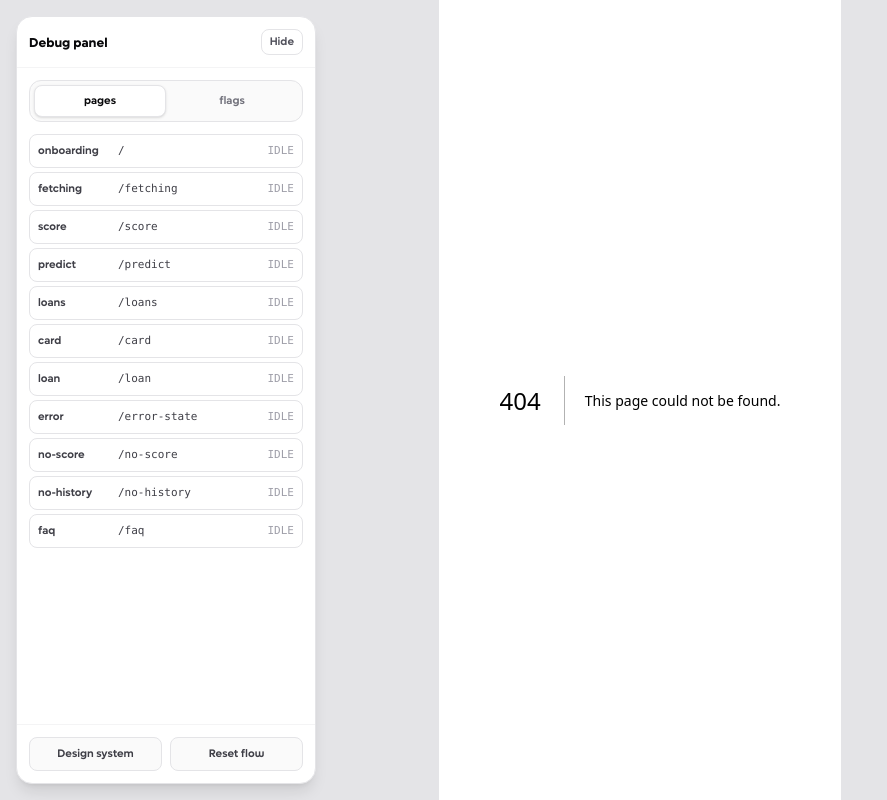
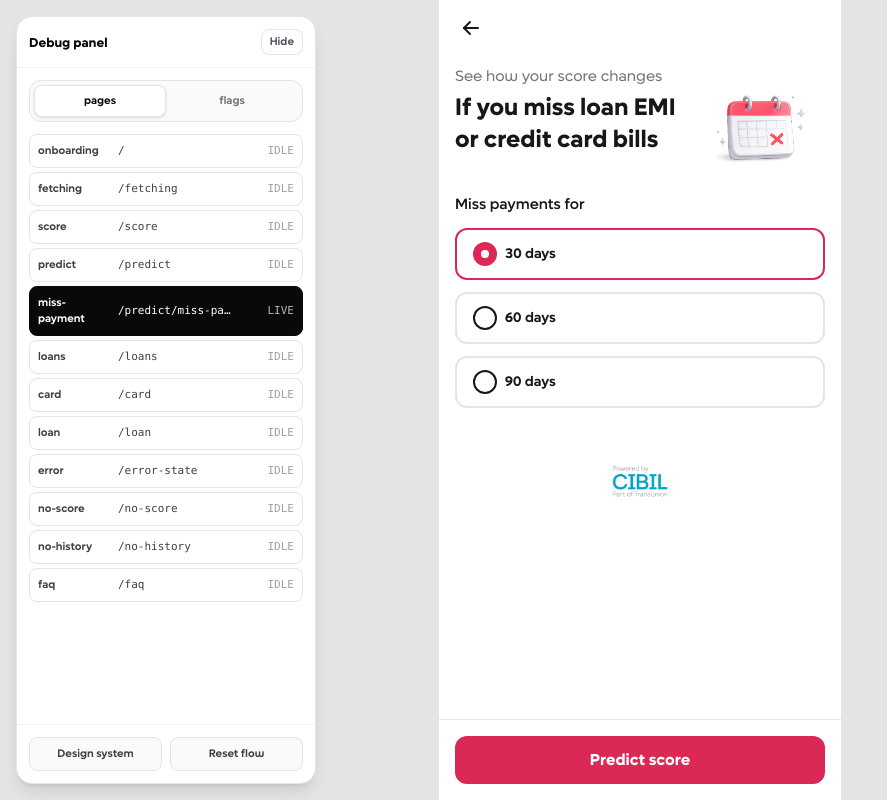
Before and after one commit to jothachil/credit-score-repo, a Next.js app: page /predict/miss-payment in a window 1280 px wide. Before the commit this address had no page. Shown: the whole page, without its empty margins (0-887 px from the left). Built offline with nearby package versions, Linux system fonts and the light colour scheme.

Commit message:
Add "miss-payment" choice to PredictScore and implement navigation to its detail screen. Refactor RadioGroup for vertical stacking and update mock data with relevant details for the new choice.

```diff
--- a/app/components/DebugNavigationSidebar.js
+++ b/app/components/DebugNavigationSidebar.js
@@ -25,6 +25,10 @@ const debugPages = [
   {
     id: "predict",
     path: "/predict",
+  },
+  {
+    id: "miss-payment",
+    path: "/predict/miss-payment",
   },
   {
     id: "loans",
--- a/app/components/RadioField.js
+++ b/app/components/RadioField.js
@@ -18,9 +18,7 @@ import { RadioGroup as BaseRadioGroup } from "@base-ui/react/radio-group";
  * `className="flex-col"` on RadioGroup to stack them vertically instead.
  */
 export function RadioGroup({ className = "", ...props }) {
-  return (
-    <BaseRadioGroup className={`flex flex-row gap-3 ${className}`} {...props} />
-  );
+  return <BaseRadioGroup className={`flex gap-3 ${className}`} {...props} />;
 }
 
 export function RadioCard({ children, className = "", ...props }) {
--- a/app/data/mock.js
+++ b/app/data/mock.js
@@ -38,6 +38,18 @@ const scorePrediction = {
 // Card illustrations live in /public, named after each choice id.
 const predictor = {
   heading: "Make a choice. See where it takes you",
+  // Detail screen for the "miss a payment" choice.
+  missPayment: {
+    kicker: "See how your score changes",
+    title: "If you miss loan EMI or credit card bills",
+    optionsLabel: "Miss payments for",
+    options: [
+      { id: "30", label: "30 days" },
+      { id: "60", label: "60 days" },
+      { id: "90", label: "90 days" },
+    ],
+    cta: "Predict score",
+  },
   choices: [
     {
       id: "miss-payment",
--- /dev/null
+++ b/app/predict/miss-payment/page.js
@@ -0,0 +1,80 @@
+"use client";
+
+import { useRouter } from "next/navigation";
+import { useState } from "react";
+import Button from "../../components/Button";
+import NavBar from "../../components/NavBar";
+import { RadioCard, RadioGroup } from "../../components/RadioField";
+import { mock } from "../../data/mock";
+
+const COPY = mock.predictor.missPayment;
+
+export default function MissPayment() {
+  const router = useRouter();
+  const [duration, setDuration] = useState(COPY.options[0].id);
+
+  return (
+    <div className="flex flex-1 flex-col bg-background-primary">
+      <NavBar backHref="/predict" border={false} />
+
+      <div className="flex flex-1 flex-col  px-4 pt-2">
+        {/* Header — kicker + title with the choice illustration */}
+        <div className="flex items-start justify-between gap-4">
+          <div className="flex flex-col gap-1">
+            <p className="text-[15px] leading-6 text-content-secondary">
+              {COPY.kicker}
+            </p>
+            <h1 className="text-xl leading-8 font-bold text-content-primary">
+              {COPY.title}
+            </h1>
+          </div>
+          {/* biome-ignore lint/performance/noImgElement: prototype static asset */}
+          <img
+            src="/miss-payment.png"
+            alt=""
+            className="w-32 shrink-0 object-contain"
+          />
+        </div>
+
+        {/* Duration selector */}
+        <div className="flex flex-col gap-3">
+          <p className="text-[15px] leading-6 font-medium text-content-primary">
+            {COPY.optionsLabel}
+          </p>
+          <RadioGroup
+            value={duration}
+            onValueChange={setDuration}
+            aria-label={COPY.optionsLabel}
+            className="flex-col"
+          >
+            {COPY.options.map(({ id, label }) => (
+              <RadioCard key={id} value={id}>
+                {label}
+              </RadioCard>
+            ))}
+          </RadioGroup>
+        </div>
+
+        {/* Bureau attribution */}
+        <div className="mt-10 flex items-center justify-center gap-2 pt-4">
+          {/* biome-ignore lint/performance/noImgElement: prototype static asset */}
+          <img
+            src="/cibil.png"
+            alt="CIBIL"
+            className="h-auto w-full max-w-[56px] object-contain"
+          />
+        </div>
+      </div>
+
+      {/* CTA — pinned to the bottom of the screen */}
+      <div className="sticky bottom-0 mt-auto flex flex-col border-t border-border-primary bg-background-primary px-4 pt-4 pb-[calc(1rem+env(safe-area-inset-bottom))]">
+        <Button
+          variant="primary"
+          onClick={() => router.push(`/predict/result?days=${duration}`)}
+        >
+          {COPY.cta}
+        </Button>
+      </div>
+    </div>
+  );
+}
--- a/app/predict/page.js
+++ b/app/predict/page.js
@@ -1,5 +1,6 @@
 "use client";
 
+import { useRouter } from "next/navigation";
 import { useState } from "react";
 import NavBar from "../components/NavBar";
 import { mock } from "../data/mock";
@@ -46,7 +47,18 @@ function ChoiceCard({ choice, active, onClick }) {
 }
 
 export default function PredictScore() {
+  const router = useRouter();
   const [activeId, setActiveId] = useState(null);
+
+  // Choices with a built detail screen navigate there; the rest just toggle
+  // their selected state for now.
+  function choose(choice) {
+    if (choice.id === "miss-payment") {
+      router.push("/predict/miss-payment");
+      return;
+    }
+    setActiveId(activeId === choice.id ? null : choice.id);
+  }
 
   return (
     <div className="flex flex-1 flex-col bg-background-secondary">
@@ -69,9 +81,7 @@ export default function PredictScore() {
               key={choice.id}
               choice={choice}
               active={activeId === choice.id}
-              onClick={() =>
-                setActiveId(activeId === choice.id ? null : choice.id)
-              }
+              onClick={() => choose(choice)}
             />
           ))}
         </div>
```
